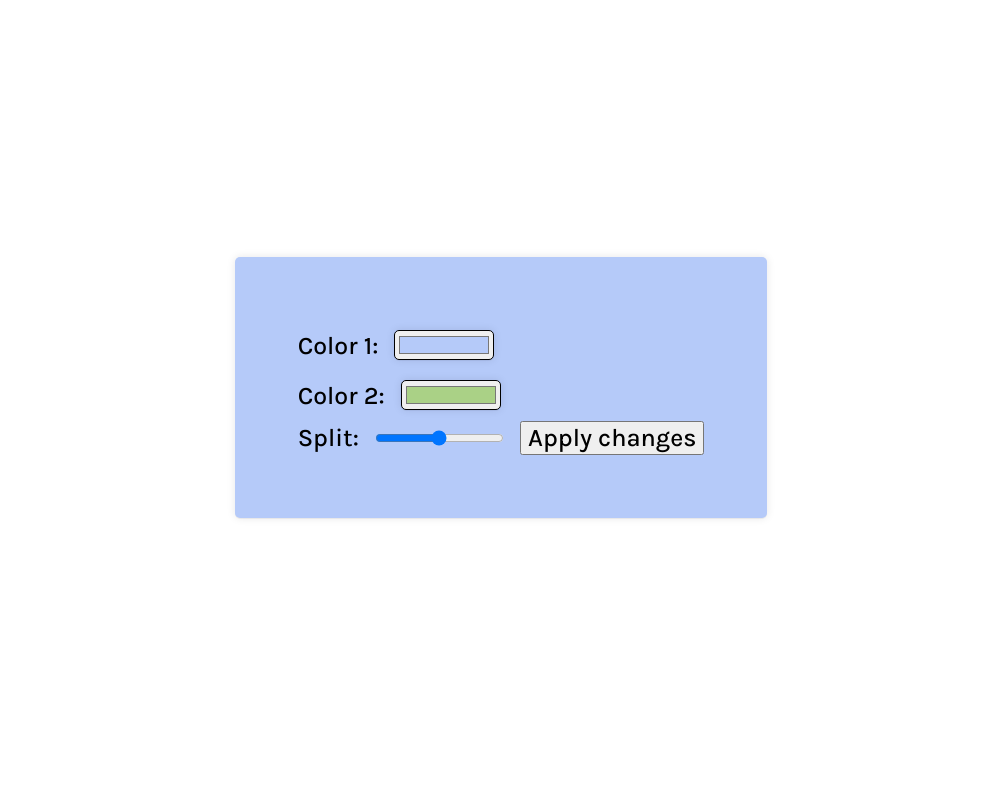
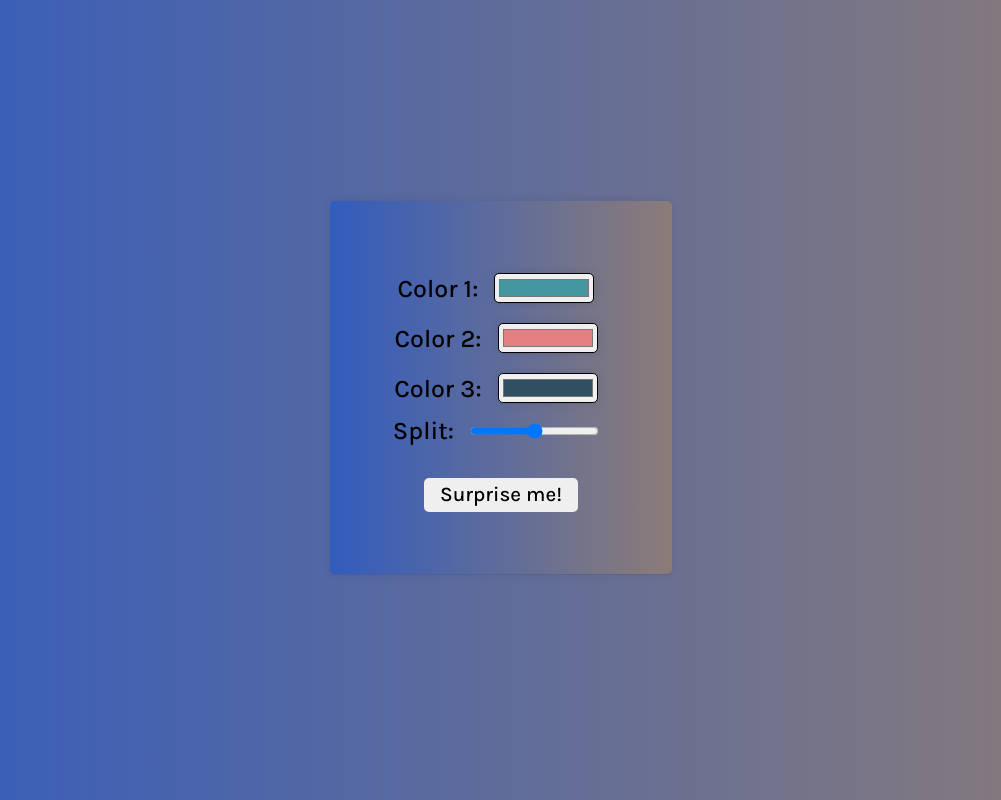
Before and after one commit to arturfriedrich/weeklyWebdevChallenges, a website built with webpack: page gradientGenerator/index.html in a window 1280 px wide. Shown: the whole page, without its empty margins (139-1140 px from the left). Built offline with nearby package versions, Linux system fonts and the light colour scheme.

Commit message:
Gradient Generator

```diff
--- a/gradientGenerator/index.css
+++ b/gradientGenerator/index.css
@@ -17,6 +17,11 @@ body {
     background-color: #b5caf9;
     padding: 2.5em;
     border-radius: 5px;
+    display: flex;
+    flex-direction: column;
+    justify-content: center;
+    align-items: center;
+
 }
 
 input {
@@ -30,3 +35,17 @@ input[type=color] {
     height: 30px;
     width: 100px;
 }
+
+button {
+    border-radius: 5px;
+    border: none;
+    font-size: .825em;
+    padding: .25em .75em;
+    cursor: pointer;
+    -webkit-transition: box-shadow 300ms ease-in-out, color 300ms ease-in-out;
+    transition: box-shadow 300ms ease-in-out, color 300ms ease-in-out;
+}
+
+button:hover {
+    box-shadow: 0 0 40px 40px #e74c3c inset;
+}
--- a/gradientGenerator/index.html
+++ b/gradientGenerator/index.html
@@ -9,15 +9,22 @@
         <form id="gradient" class="gradient">
             <div>
                 <label for="picker-1">Color 1:</label>
-                <input id="picker-1" type="color" name="color1" value="#b5caf9"/>
+                <input id="picker-1" type="color" name="color1" value="#4297A0"/>
             </div>
             <div>
                 <label for="picker-2">Color 2:</label>
-                <input id="picker-2" type="color" name="color2" value="#aad186"/>
+                <input id="picker-2" type="color" name="color2" value="#E57F84"/>
             </div>
-            <label for="split">Split:</label>
-            <input value=50 type="range" id="split" name="split" min="0" max="100">
-            <button id="apply" type="submit">Apply changes</button>
+            <div>
+                <label for="picker-3">Color 3:</label>
+                <input id="picker-3" type="color" name="color2" value="#2F5061"/>
+            </div>
+            <div>
+                <label for="split">Split:</label>
+                <input value=50 type="range" id="split" name="split" min="0" max="100">
+            </div>
+            <br>
+            <button class="random" id="random">Surprise me!</button>
         </form>
         <script src="./index.js"></script>
     </body>
--- a/gradientGenerator/index.js
+++ b/gradientGenerator/index.js
@@ -10,27 +10,30 @@
 // importing the components
 const picker_1 = document.getElementById("picker-1")
 const picker_2 = document.getElementById("picker-2")
+const picker_3 = document.getElementById("picker-3")
 const splitter = document.getElementById("split")
-const button = document.getElementById("apply")
+const inputForm = document.getElementById("gradient")
+const surpriseBtn = document.getElementById("random")
 
-// getting the values from the components
-function getValue(picker) {
-    return picker.value
+// changing the gardient to the input values
+function changeGradient() {
+    let inputGrad = `linear-gradient(90deg, ${picker_1.value} ${splitter.value - 100}%, ${picker_2.value} ${splitter.value}%, ${picker_3.value} 100%)`
+    document.body.style.backgroundImage = inputGrad
+    inputForm.style.backgroundImage = inputGrad
 }
 
-picker_1.addEventListener("change", function() {
-    var color1 = getValue(picker_1)
-})
+picker_1.addEventListener("input", changeGradient)
+picker_2.addEventListener("input", changeGradient)
+splitter.addEventListener("input", changeGradient)
 
-picker_2.addEventListener("change", function() {
-    var color2 = getValue(picker_2)
-})
 
-splitter.addEventListener("change", function() {
-    var splitting = getValue(splitter)
-})
 
-button.addEventListener("click", function() {
-    console.log(color2)
-    document.body.style.background = `linear-gradient(${splitter}, ${color1}, ${color2})`
-})
+// generate random gradient
+function randomGradient() {
+    let randNum = Math.floor(Math.random() * 1)
+    let randGrad = `linear-gradient(90deg, ${'#' + (Math.random() * 0xFFFFFF << 0).toString(16).padStart(6, '0')} ${randNum - 100}%, ${'#' + (Math.random() * 0xFFFFFF << 0).toString(16).padStart(6, '0')} ${randNum}%, ${'#' + (Math.random() * 0xFFFFFF << 0).toString(16).padStart(6, '0')} 100%)`
+    document.body.style.backgroundImage = randGrad
+    inputForm.style.backgroundImage = randGrad
+}
+
+surpriseBtn.addEventListener("click", randomGradient())
```
